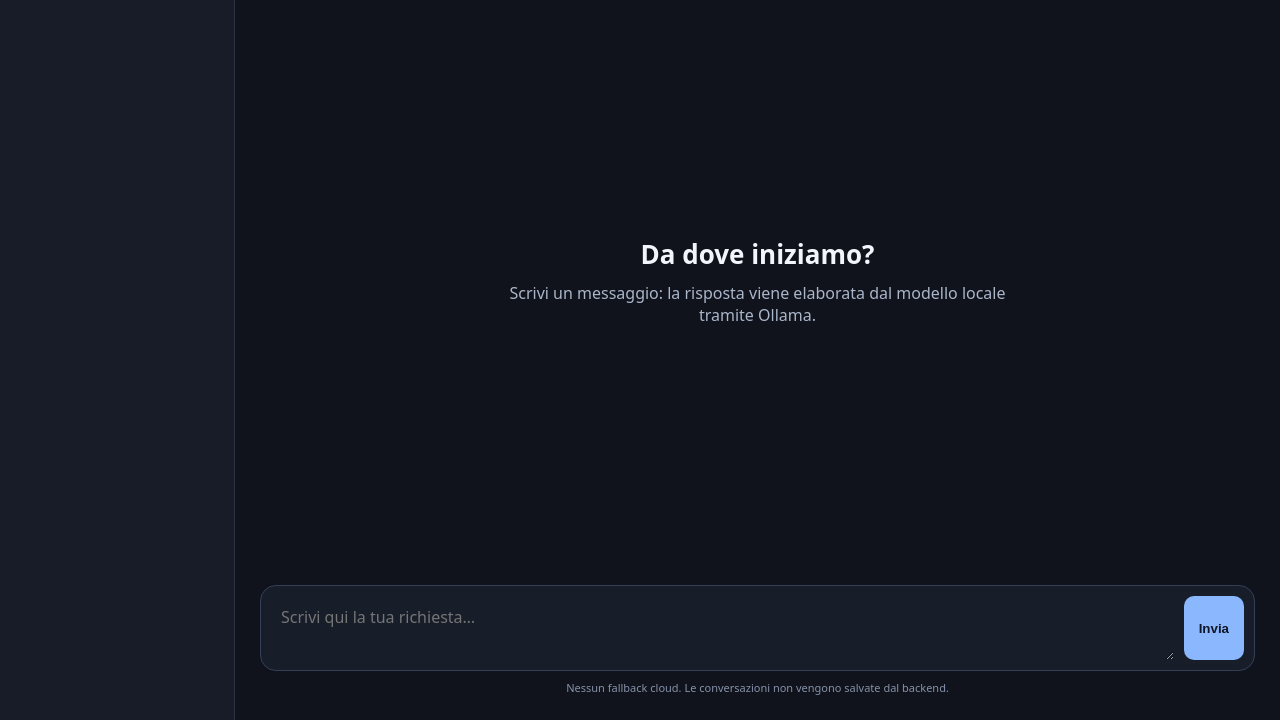
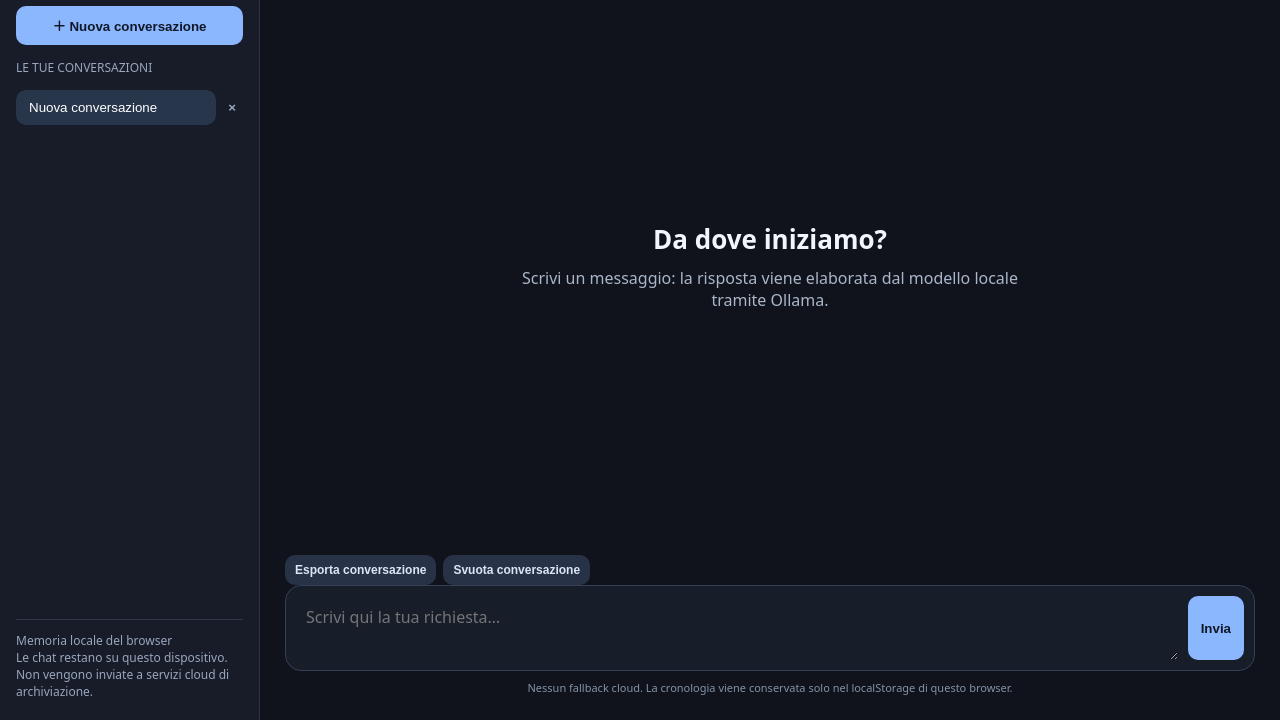
Before and after one commit to damianoavvocato-star/SuperIA, a plain HTML site: page services/api/app/static/index.html in a window 1280 px wide. Shown: the part 80-800 px from the top of the page. Drawn offline with Linux system fonts and the light colour scheme; no server answers.

Commit message:
Add local conversation history and chat management

```diff
--- a/services/api/app/static/index.html
+++ b/services/api/app/static/index.html
@@ -1,34 +1,90 @@
 <!doctype html>
-<html lang="it"><head><meta charset="utf-8"><meta name="viewport" content="width=device-width,initial-scale=1">
+<html lang="it">
+<head>
+<meta charset="utf-8"><meta name="viewport" content="width=device-width,initial-scale=1">
 <title>SuperIA Privata</title>
 <style>
 :root{color-scheme:dark;font-family:system-ui,sans-serif;background:#10131b;color:#edf1fa}
-*{box-sizing:border-box}body{margin:0;min-height:100vh;display:grid;grid-template-columns:235px 1fr}
-aside{padding:26px 20px;background:#171c28;border-right:1px solid #2b3344}.brand{font-size:20px;font-weight:750}
-.tag,.muted{color:#99a6bd;font-size:12px;margin-top:7px}main{display:flex;flex-direction:column;min-height:100vh;max-width:1050px;width:100%;margin:auto;padding:25px}
+*{box-sizing:border-box}body{margin:0;min-height:100vh;display:grid;grid-template-columns:260px 1fr}
+aside{padding:20px 16px;background:#171c28;border-right:1px solid #2b3344;display:flex;flex-direction:column;gap:14px;min-height:100vh}
+.brand{font-size:20px;font-weight:750;padding:4px}.tag,.muted{color:#99a6bd;font-size:12px}
+button,select{border:0;border-radius:10px;background:#8bb7ff;color:#101827;font-weight:650;padding:10px 13px;cursor:pointer}
+button.secondary{background:#283246;color:#dce6f8}button.danger{background:#482b36;color:#ffdce4}
+#new-chat{width:100%}#conversations{display:flex;flex-direction:column;gap:6px;overflow:auto}
+.conversation{display:flex;align-items:center;gap:5px}.conversation button:first-child{flex:1;text-align:left;overflow:hidden;text-overflow:ellipsis;white-space:nowrap;background:transparent;color:#cbd5e7;font-weight:500}
+.conversation.active button:first-child{background:#28364c;color:white}.conversation .remove{padding:7px;background:transparent;color:#9aa8be}
+.side-bottom{margin-top:auto;border-top:1px solid #30394b;padding-top:12px}
+main{display:flex;flex-direction:column;min-height:100vh;max-width:1050px;width:100%;margin:auto;padding:25px}
 header{display:flex;justify-content:space-between;align-items:center;gap:12px}h1{font-size:21px;margin:0}#status{font-size:12px;color:#a8b4c9}
 #feed{flex:1;overflow:auto;padding:25px 0;display:flex;flex-direction:column;gap:13px}
-.msg{padding:14px 16px;border:1px solid #30394b;border-radius:14px;max-width:85%;white-space:pre-wrap;line-height:1.5}
+.msg{padding:14px 16px;border:1px solid #30394b;border-radius:14px;max-width:85%;white-space:pre-wrap;line-height:1.5;overflow-wrap:anywhere}
 .user{align-self:flex-end;background:#26334a}.assistant{align-self:flex-start;background:#1a2230}
 .welcome{margin:auto;text-align:center;color:#aab6ca;max-width:540px}.welcome strong{display:block;color:#f2f5fb;font-size:26px;margin-bottom:10px}
 form{display:flex;gap:10px;padding:10px;border:1px solid #354057;border-radius:16px;background:#171d29}
 textarea{flex:1;resize:vertical;min-height:54px;max-height:180px;border:0;outline:0;background:transparent;color:inherit;font:inherit;padding:10px}
-button,select{border:0;border-radius:10px;background:#8bb7ff;color:#101827;font-weight:650;padding:10px 15px;cursor:pointer}
-button:disabled{opacity:.5;cursor:wait}select{padding:7px 9px;margin-left:7px}.hint{font-size:11px;color:#8592a9;text-align:center;margin-top:9px}
-@media(max-width:650px){body{display:block}aside{padding:14px 18px;border-right:0;border-bottom:1px solid #2b3344}main{padding:16px;min-height:calc(100vh - 60px)}.msg{max-width:96%}}
-</style></head><body>
-<aside><div class="brand">✦ SuperIA Privata</div><div class="tag">Il tuo spazio AI, con priorità locale</div></aside>
-<main><header><h1>Assistente intelligente</h1><div><span id="status">Controllo modello…</span><select id="model" aria-label="Modello AI"><option value="">Predefinito</option></select></div></header>
-<section id="feed"><div class="welcome"><strong>Da dove iniziamo?</strong>Scrivi un messaggio: la risposta viene elaborata dal modello locale tramite Ollama.</div></section>
-<form id="chat"><textarea id="prompt" placeholder="Scrivi qui la tua richiesta…" required></textarea><button id="send">Invia</button></form>
-<div class="hint">Nessun fallback cloud. Le conversazioni non vengono salvate dal backend.</div></main>
+#send:disabled{opacity:.5;cursor:wait}select{padding:7px 9px;margin-left:7px}.hint{font-size:11px;color:#8592a9;text-align:center;margin-top:9px}
+.actions{display:flex;gap:7px;flex-wrap:wrap}.actions button{font-size:12px;padding:8px 10px}
+@media(max-width:700px){body{display:flex;flex-direction:column}aside{min-height:auto;padding:12px 14px;border-right:0;border-bottom:1px solid #2b3344}.brand{font-size:18px}#conversations{flex-direction:row;max-height:45px}.conversation{min-width:145px}.side-bottom{display:none}main{padding:16px;min-height:72vh}.msg{max-width:96%}header{align-items:flex-start;flex-direction:column}}
+</style>
+</head>
+<body>
+<aside>
+ <div><div class="brand">✦ SuperIA Privata</div><div class="tag">Il tuo spazio AI, con priorità locale</div></div>
+ <button id="new-chat">＋ Nuova conversazione</button>
+ <div class="muted">LE TUE CONVERSAZIONI</div><nav id="conversations" aria-label="Conversazioni"></nav>
+ <div class="side-bottom"><div class="muted">Memoria locale del browser</div><div class="muted">Le chat restano su questo dispositivo. Non vengono inviate a servizi cloud di archiviazione.</div></div>
+</aside>
+<main>
+ <header><h1 id="chat-title">Assistente intelligente</h1><div><span id="status">Controllo modello…</span><select id="model" aria-label="Modello AI"><option value="">Predefinito</option></select></div></header>
+ <section id="feed" aria-live="polite"><div class="welcome"><strong>Da dove iniziamo?</strong>Scrivi un messaggio: la risposta viene elaborata dal modello locale tramite Ollama.</div></section>
+ <div class="actions"><button class="secondary" id="export-chat">Esporta conversazione</button><button class="secondary" id="clear-chat">Svuota conversazione</button></div>
+ <form id="chat"><textarea id="prompt" placeholder="Scrivi qui la tua richiesta…" required></textarea><button id="send">Invia</button></form>
+ <div class="hint">Nessun fallback cloud. La cronologia viene conservata solo nel localStorage di questo browser.</div>
+</main>
 <script>
-const feed=document.querySelector('#feed'),form=document.querySelector('#chat'),box=document.querySelector('#prompt'),send=document.querySelector('#send'),status=document.querySelector('#status'),select=document.querySelector('#model');let history=[];
-function add(role,text){const w=feed.querySelector('.welcome');if(w)w.remove();const el=document.createElement('div');el.className='msg '+role;el.textContent=text;feed.append(el);feed.scrollTop=feed.scrollHeight}
-async function load(){try{const r=await fetch('/api/v1/models');if(!r.ok)throw Error();const d=await r.json();d.models.forEach(n=>{const o=document.createElement('option');o.value=n;o.textContent=n;select.append(o)});status.textContent=d.models.length?'Locale · '+d.models.length+' modello/i':'Ollama attivo, nessun modello'}catch{status.textContent='Ollama non collegato'}}
-load();
-form.addEventListener('submit',async e=>{e.preventDefault();const text=box.value.trim();if(!text)return;history.push({role:'user',content:text});add('user',text);box.value='';send.disabled=true;
-try{const payload={messages:history};if(select.value)payload.model=select.value;const r=await fetch('/api/v1/chat',{method:'POST',headers:{'Content-Type':'application/json'},body:JSON.stringify(payload)});const d=await r.json();if(!r.ok)throw Error(d.detail||'Richiesta non riuscita');history.push({role:'assistant',content:d.content});add('assistant',d.content);status.textContent='Locale · '+d.model}
-catch(err){history.pop();add('assistant','Modello locale non raggiungibile. '+err.message+'\nInstalla e avvia Ollama, poi scarica un modello compatibile.')}
-finally{send.disabled=false;box.focus()}})
-</script></body></html>
+const STORAGE_KEY='superia.conversations.v1';
+const feed=document.querySelector('#feed'),form=document.querySelector('#chat'),box=document.querySelector('#prompt'),send=document.querySelector('#send'),status=document.querySelector('#status'),select=document.querySelector('#model'),nav=document.querySelector('#conversations'),title=document.querySelector('#chat-title');
+let conversations=[],activeId=null,busy=false;
+function makeId(){return 'c-'+Date.now().toString(36)+'-'+Math.random().toString(36).slice(2,8)}
+function persist(){try{localStorage.setItem(STORAGE_KEY,JSON.stringify(conversations))}catch(e){status.textContent='Memoria locale piena o non disponibile'}}
+function current(){return conversations.find(c=>c.id===activeId)}
+function renderFeed(){
+ const c=current();feed.replaceChildren();title.textContent=c?.title||'Assistente intelligente';
+ if(!c||!c.messages.length){const w=document.createElement('div');w.className='welcome';const strong=document.createElement('strong');strong.textContent='Da dove iniziamo?';w.append(strong,document.createTextNode('Scrivi un messaggio: la risposta viene elaborata dal modello locale tramite Ollama.'));feed.append(w);return}
+ c.messages.forEach(m=>{const el=document.createElement('div');el.className='msg '+m.role;el.textContent=m.content;feed.append(el)});feed.scrollTop=feed.scrollHeight;
+}
+function renderNav(){
+ nav.replaceChildren();conversations.slice().sort((a,b)=>b.updatedAt-a.updatedAt).forEach(c=>{
+  const wrap=document.createElement('div');wrap.className='conversation'+(c.id===activeId?' active':'');
+  const open=document.createElement('button');open.textContent=c.title||'Nuova conversazione';open.title=open.textContent;open.addEventListener('click',()=>{activeId=c.id;renderAll()});
+  const remove=document.createElement('button');remove.className='remove';remove.textContent='×';remove.title='Elimina conversazione';remove.setAttribute('aria-label','Elimina '+open.textContent);
+  remove.addEventListener('click',()=>{if(!confirm('Eliminare questa conversazione?'))return;conversations=conversations.filter(x=>x.id!==c.id);if(activeId===c.id)activeId=conversations[0]?.id||null;if(!activeId)createConversation();persist();renderAll()});
+  wrap.append(open,remove);nav.append(wrap);
+ });
+}
+function renderAll(){renderNav();renderFeed()}
+function createConversation(){const c={id:makeId(),title:'Nuova conversazione',messages:[],updatedAt:Date.now()};conversations.unshift(c);activeId=c.id;persist();renderAll()}
+function loadSaved(){
+ try{const raw=JSON.parse(localStorage.getItem(STORAGE_KEY)||'[]');if(Array.isArray(raw))conversations=raw.filter(c=>c&&typeof c.id==='string'&&Array.isArray(c.messages)).slice(0,100)}
+ catch{conversations=[]}
+ if(!conversations.length)createConversation();else{activeId=conversations[0].id;renderAll()}
+}
+async function loadModels(){try{const r=await fetch('/api/v1/models');if(!r.ok)throw Error();const d=await r.json();d.models.forEach(n=>{const o=document.createElement('option');o.value=n;o.textContent=n;select.append(o)});status.textContent=d.models.length?'Locale · '+d.models.length+' modello/i':'Ollama attivo, nessun modello'}catch{status.textContent='Ollama non collegato'}}
+document.querySelector('#new-chat').addEventListener('click',()=>createConversation());
+document.querySelector('#clear-chat').addEventListener('click',()=>{const c=current();if(!c||!c.messages.length)return;if(!confirm('Svuotare i messaggi di questa conversazione?'))return;c.messages=[];c.title='Nuova conversazione';c.updatedAt=Date.now();persist();renderAll()});
+document.querySelector('#export-chat').addEventListener('click',()=>{const c=current();if(!c)return;const content=c.messages.map(m=>(m.role==='user'?'Tu':'SuperIA')+':\n'+m.content).join('\n\n');const blob=new Blob([content],{type:'text/plain;charset=utf-8'});const url=URL.createObjectURL(blob);const a=document.createElement('a');a.href=url;a.download=(c.title||'conversazione').replace(/[^a-z0-9àèéìòù_-]/gi,'_')+'.txt';a.click();URL.revokeObjectURL(url)});
+form.addEventListener('submit',async e=>{
+ e.preventDefault();if(busy)return;const text=box.value.trim(),c=current();if(!text||!c)return;
+ c.messages.push({role:'user',content:text});if(c.title==='Nuova conversazione')c.title=text.slice(0,42)+(text.length>42?'…':'');c.updatedAt=Date.now();box.value='';persist();renderAll();busy=true;send.disabled=true;
+ try{
+  const messages=c.messages.slice(-60).map(m=>({role:m.role,content:m.content}));
+  const payload={messages};if(select.value)payload.model=select.value;
+  const r=await fetch('/api/v1/chat',{method:'POST',headers:{'Content-Type':'application/json'},body:JSON.stringify(payload)});
+  const d=await r.json();if(!r.ok)throw Error(d.detail||'Richiesta non riuscita');
+  c.messages.push({role:'assistant',content:d.content});c.updatedAt=Date.now();status.textContent='Locale · '+d.model;
+ }catch(err){c.messages.push({role:'assistant',content:'Modello locale non raggiungibile. '+err.message+'\nAvvia Ollama e scarica un modello compatibile.'})}
+ finally{persist();renderAll();busy=false;send.disabled=false;box.focus()}
+});
+loadSaved();loadModels();
+</script>
+</body></html>
```
